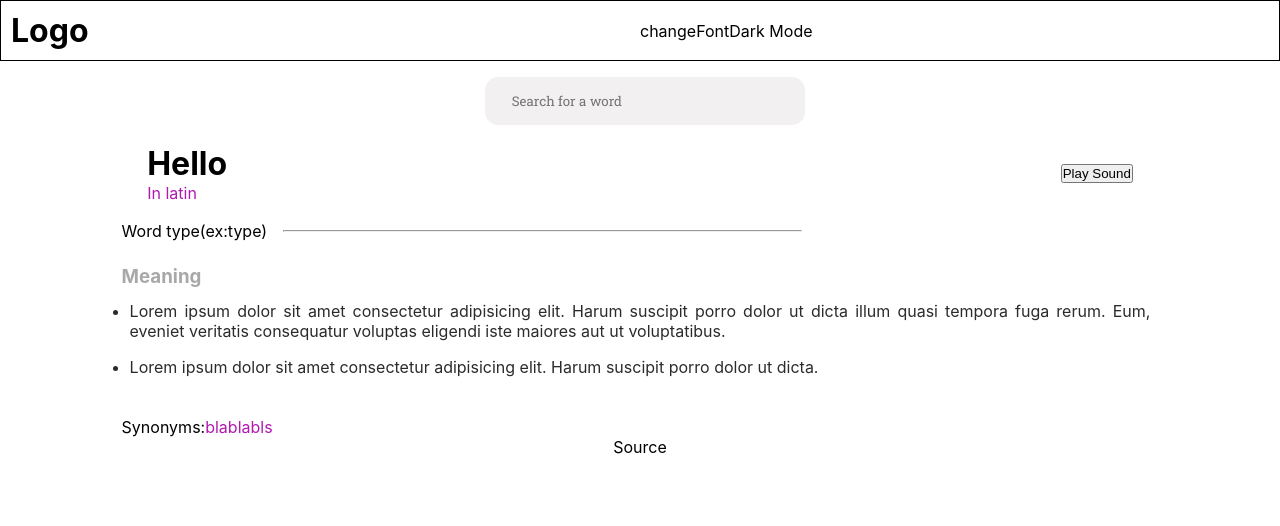
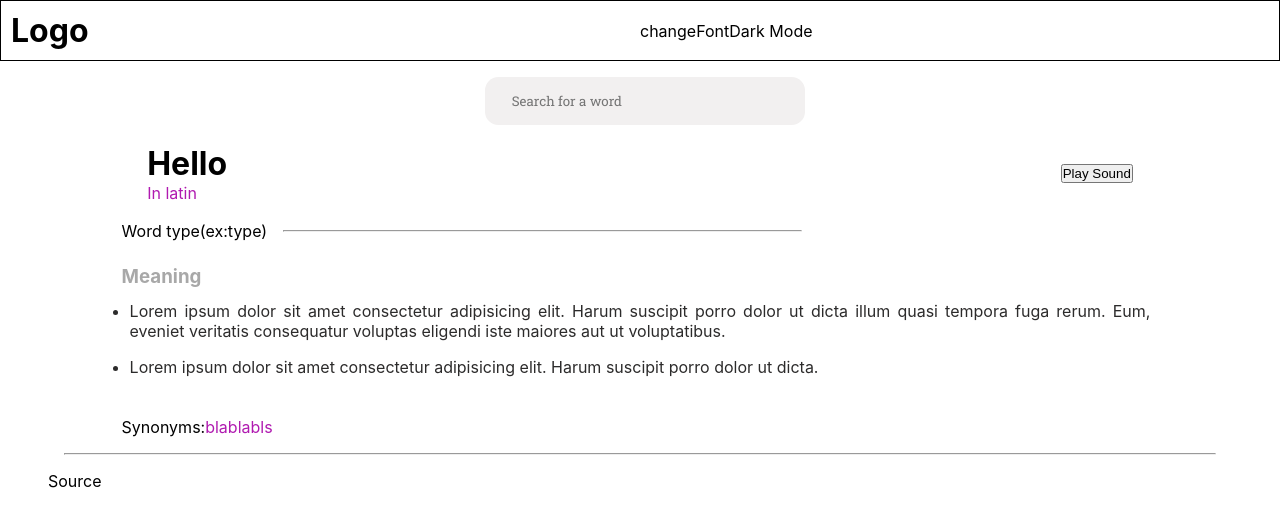
Before and after one commit to Sleepyhead29/dictionary-React, a React (Create React App) app: page / in a window 1280 px wide. Shown: the top 526 px of the page. Built offline with nearby package versions, Linux system fonts and the light colour scheme; the HTML template or start-up script is replaced by a standard one.

Commit message:
Added styles to p element and completed most of the necessary css

```diff
--- a/src/App.css
+++ b/src/App.css
@@ -28,11 +28,14 @@
   color: #61dafb;
 }
 
-@keyframes App-logo-spin {
-  from {
-    transform: rotate(0deg);
-  }
-  to {
-    transform: rotate(360deg);
-  }
+.App>hr{
+  margin: 1em auto;
+  height: 0.5px;
+  color: rgb(242, 240, 240);
+  width: 90%;
 }
+
+.App>p{
+  margin-top: 1em;margin-left: 3em;
+  text-align: left;
+}
--- a/src/App.jsx
+++ b/src/App.jsx
@@ -10,6 +10,7 @@ function App() {
       <UserInput/>
       <WordSearched/>
       <WordDescription/>
+      <hr />
         <p>Source</p>
     </div>
   );
```
